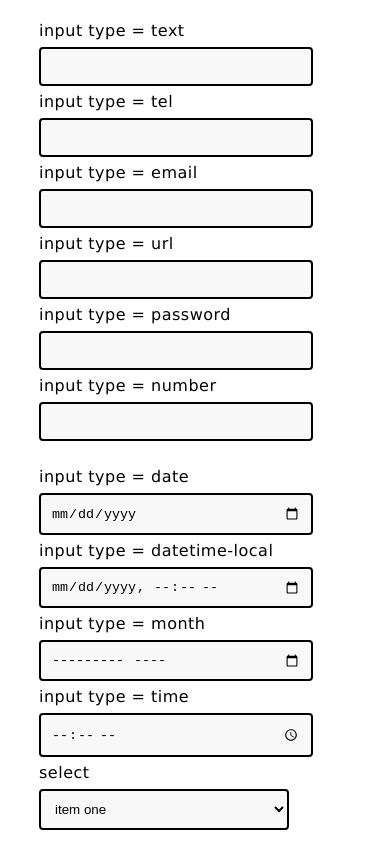
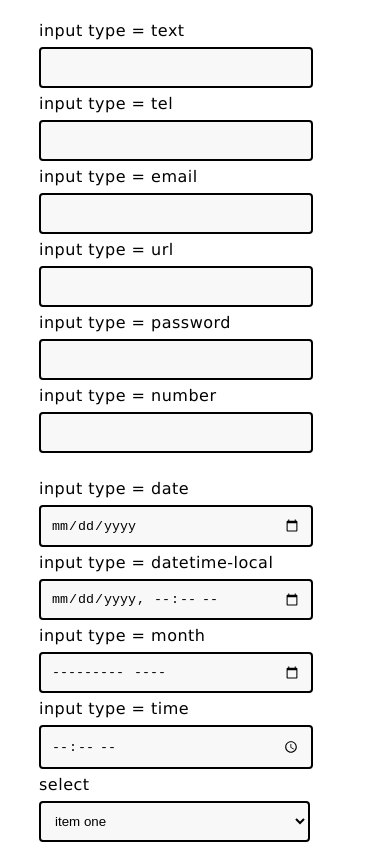
Before and after one commit to michaelphillips4/orca, a website: page public/index.html in a window 390 px wide. Shown: the part 3420-4265 px from the top of the page. Drawn offline with Linux system fonts and the light colour scheme.

Commit message:
select iphone fix

```diff
--- a/src/orca.scss
+++ b/src/orca.scss
@@ -129,11 +129,7 @@ button {
   color: inherit;
 }
 
-// Form elements
-input,
-select {
-  display: block;
-}
+
 
 input,
 select,
@@ -145,7 +141,20 @@ textarea {
   border-radius: var(--border-radius);
   width: 80%;
   border: 2px solid;
-  min-height: 15px;
+
+}
+
+// Form elements
+input,
+select {
+  display: block;
+  min-height: 17px;
+}
+
+
+select {
+  width: 87%;
+  min-height: 3em;
 }
 
 input[type="date"],
```
Also changed, not shown: public/orca.min.css.
